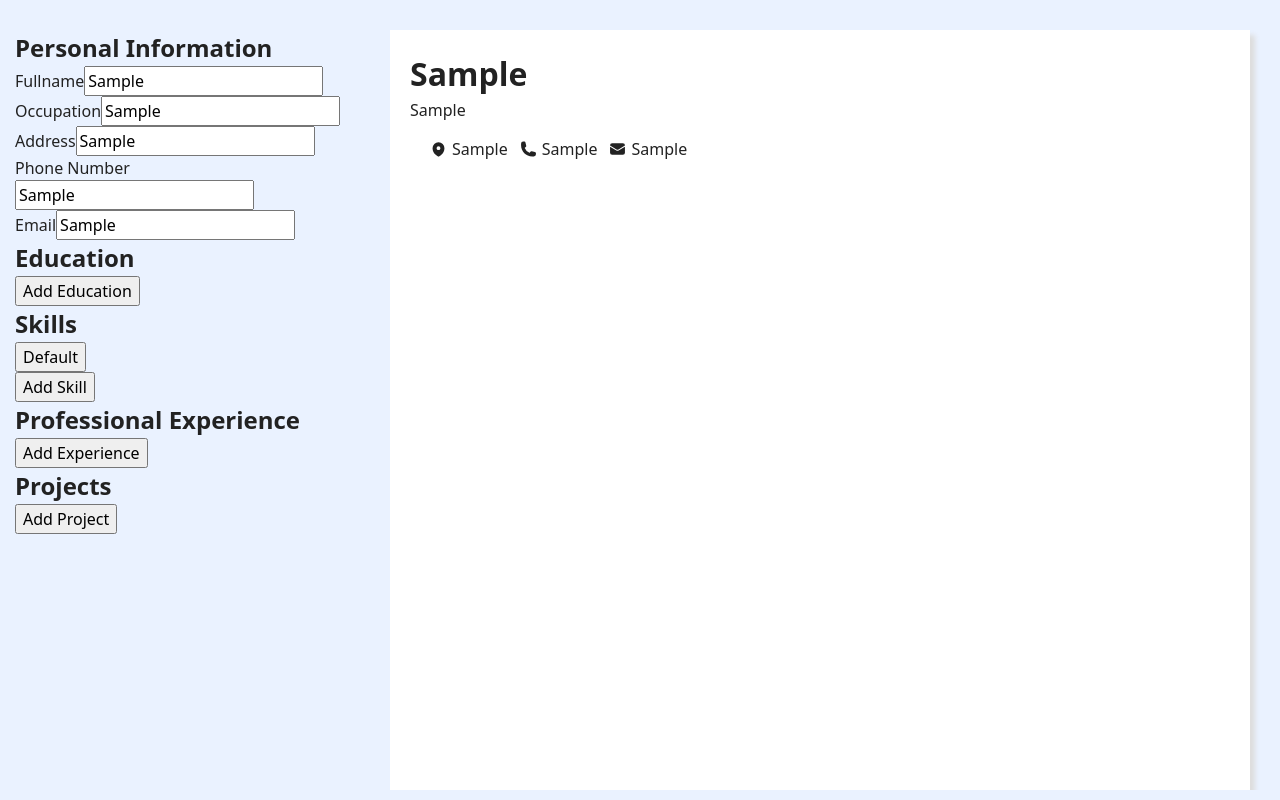
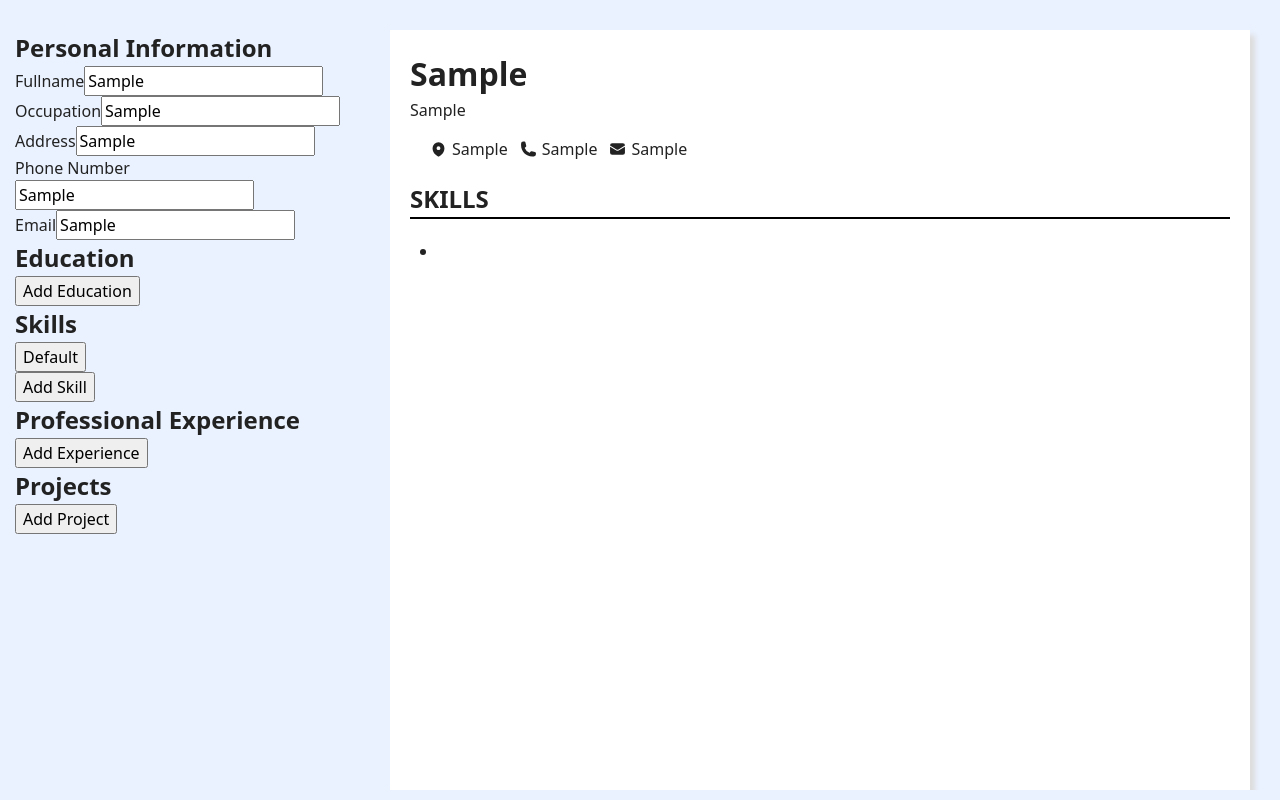
Before and after one commit to ivan-mangulabnan/cv-creation-app, a React (Vite) app: page / in a window 1280 px wide. Both pictures are taken after typing "Sample", "Sample", "Sample", "Sample", "Sample" into the empty fields and a click on the button "Add Skill". Built offline with nearby package versions, Linux system fonts and the light colour scheme.

Commit message:
add skills section

```diff
--- a/src/components/resume-display.jsx
+++ b/src/components/resume-display.jsx
@@ -7,6 +7,7 @@ export function ResumeDisplay ({formData}) {
       <div className='sheet'>
         <PersonalInfo personalInfo={formData.personalInfo}/>
         <Educ education={formData.education}/>
+        <Skills skills={formData.skills}/>
       </div>
     </div>
   )
@@ -44,7 +45,7 @@ function Educ ({education}) {
       { education.studies?.length > 0 && (
         <div>
           <h2>EDUCATION</h2>
-          <hr className='bg-color-black' />
+          <hr />
           <div>
             { education.studies.map(study => {
               return (
@@ -70,3 +71,19 @@ function Educ ({education}) {
     </div>
   )
 }
+
+function Skills ({skills}) {
+  return (
+    <div>
+      { skills.length > 0 && (
+        <div>
+          <h2>SKILLS</h2>
+          <hr />
+          <ul className='skill-ul margin-top-2 grid grid-column-2'>
+            { skills.map(skill => <li className='padding-left-1' key={skill.id}>{skill.value}</li>) }
+          </ul>
+        </div>
+      ) }
+    </div>
+  )
+}
--- a/src/components/skills.jsx
+++ b/src/components/skills.jsx
@@ -9,6 +9,7 @@ export function Skills ({formData, setFormData}) {
       return {...prev, skills: [...prev.skills, {id: id, value: ''}]}
     })
   }
+
   const updateForm = (id, newValue) => {
     setFormData(prev => ({...prev, skills: prev.skills.map(skill => {
       return skill.id === id ? {...skill, value: newValue} : skill;
--- a/src/styles/resume-display.css
+++ b/src/styles/resume-display.css
@@ -37,3 +37,13 @@
 .educ-dates {
   font-weight: 600;
 }
+
+hr {
+  border: 1.6px solid rgb(0, 0, 0);
+}
+
+.skill-ul > li {
+  list-style-position: inside;
+  list-style-type: disc;
+  font-weight: 700;
+}
--- a/src/styles/utils.css
+++ b/src/styles/utils.css
@@ -1,8 +1,6 @@
 .flex { display: flex }
 
 .gap-point-5 { gap: .5rem }
-
-hr { height: .3rem }
 
 .bg-color-black { background-color: rgb(0, 0, 0) }
 
@@ -17,3 +15,9 @@ hr { height: .3rem }
 .flex-space-between { justify-content: space-between }
 
 .flex-align-center { align-items: center }
+
+.grid { display: grid }
+
+.grid-column-2 { grid-template-columns: 1fr 1fr }
+
+.padding-left-1 { padding-left: 1rem }
```
